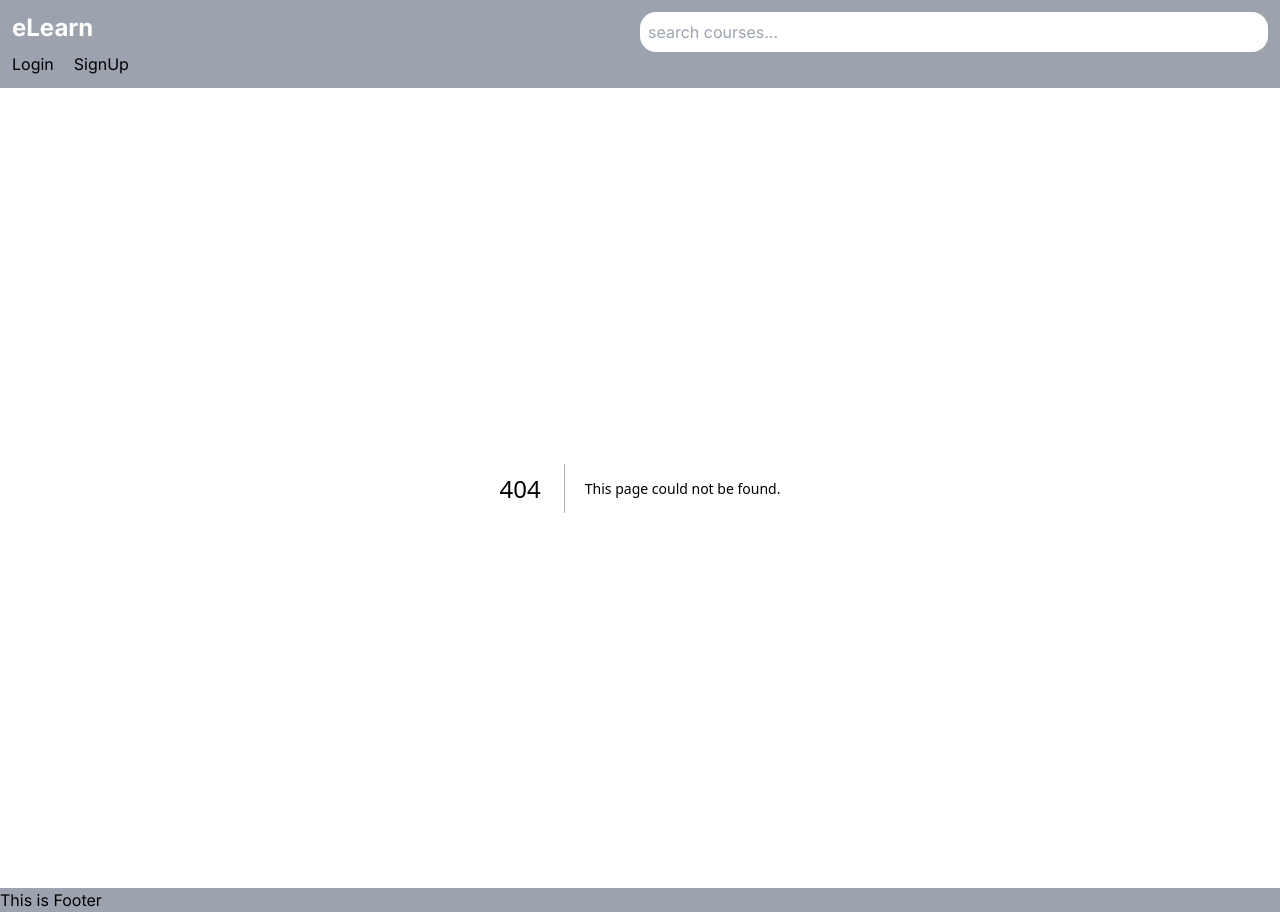
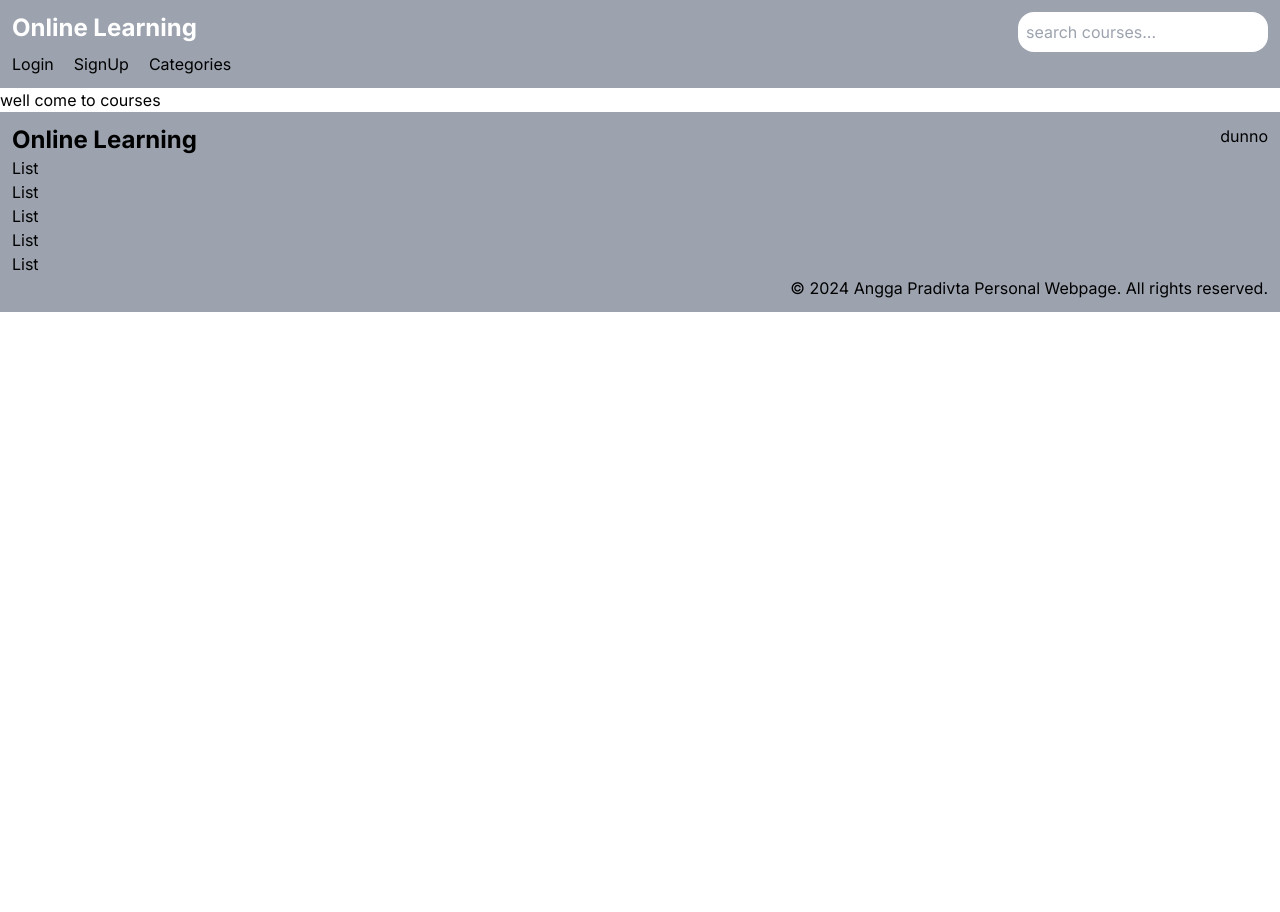
Before and after one commit to anggspradivts/Online-Learning-Platform, a Next.js app: page /courses in a window 1280 px wide. Before the commit this address had no page. After the commit the page ends 800 px from the top, so only its background shows below. Built offline with nearby package versions, Linux system fonts and the light colour scheme.

Commit message:
landing page

```diff
--- /dev/null
+++ b/app/courses/page.jsx
@@ -0,0 +1,11 @@
+import React from 'react'
+
+const page = () => {
+  return (
+    <div>
+      well come to courses
+    </div>
+  )
+}
+
+export default page
--- a/components/Carousel.tsx
+++ b/components/Carousel.tsx
@@ -1,3 +1,4 @@
+"use client"
 import React from "react";
 import Link from "next/link";
 
@@ -29,11 +30,15 @@ const Carousel = () => {
       <div className="text-center">
         <p>Start your journey by upgrading some skills</p>
       </div>
-      <div className="category-list flex justify-center gap-5 pt-10">
+      {/* <div className="category-list flex justify-center gap-5 pt-10">
         {filterCard}
-      </div>
+      </div> */}
       <div className="flex justify-center py-10">
-        <button className="p-2 border-2 border-white mt-40 rounded-sm hover:text-orange-400 hover:backdrop-blur-xl transition-all duration-300">Discover More</button>
+        <button className="h-16 w-40 border-2 border-white mt-40 rounded-sm hover:text-orange-400 hover:backdrop-blur-xl transition-all duration-300">
+          <Link href="/courses">
+            Discover More
+          </Link>
+        </button>
       </div>
     </div>
   );
--- a/components/CourseCate.jsx
+++ b/components/CourseCate.jsx
@@ -1,19 +1,23 @@
 import React from 'react'
 import { filterCourse } from "/data/course"
+import Link from 'next/link'
+import MyBtn from "./MyBtn"
 
 const CourseCate = () => {
   const data = filterCourse;
   const filterCard = data.map((data, index) => {
     return (
-      <div key={index} className="flex justify-center items-center h-[100px] lg:h-[200px] bg-orange-100 text-xl font-bold">
-        {data}
-      </div>
+      <Link key={index} href={`/courses/category/${data}`}>
+        <div className="flex justify-center items-center h-[100px] lg:h-[200px] bg-orange-100 text-xl font-bold hover:-translate-y-11 transition-all duration-300">
+          {data}
+        </div>
+      </Link>
     )
   })
   return (
     <div className='my-40'>
-      <div className='text-center py-4'>
-        <h1 className='font-bold text-3xl'>Top Category</h1>
+      <div className='text-center my-20'>
+        <h1 className='font-bold text-3xl'>Top Courses Category</h1>
       </div>
       <div className="grid md:grid-cols-3 lg:grid-cols-5 mx-20 gap-5">
         {filterCard}
@@ -22,7 +26,7 @@ const CourseCate = () => {
         <h1 className='text-5xl font-bold'>Start Your Learning Journey Now</h1>
       </div>
       <div className='flex justify-center items-center'>
-        <button className='p-5 bg-orange-400 border-2 border-black hover:bg-orange-200 w-36 font-bold'>Start</button>
+        <MyBtn name={"Start"}/>
       </div>
     </div>
   )
--- a/components/Footer.tsx
+++ b/components/Footer.tsx
@@ -2,8 +2,27 @@ import React from 'react'
 
 const Navbar = () => {
   return (
-    <div className="bg-gray-400">
-      This is Footer
+    <div className="bg-gray-400 p-3">
+      <div className="grid grid-cols-2">
+        <div className="footer-logo">
+          <h1 className="font-bold text-2xl">Online Learning</h1>
+        </div>
+        <div className="right-side flex justify-end">
+          dunno
+        </div>
+      </div>
+      <div className="footer-list">
+        <ul>
+          <li>List</li>
+          <li>List</li>
+          <li>List</li>
+          <li>List</li>
+          <li>List</li>
+        </ul>
+      </div>
+      <div className="footer-end flex justify-end">
+        <p>&copy; 2024 Angga Pradivta Personal Webpage. All rights reserved.</p>
+      </div>
     </div>
   )
 }
--- a/components/Intro.tsx
+++ b/components/Intro.tsx
@@ -1,5 +1,6 @@
 import React from "react";
 import Image from "next/image"
+import MyBtn from "./MyBtn"
 
 const Intro = () => {
   return (
@@ -34,7 +35,7 @@ const Intro = () => {
             </p>
           </div>
           <div>
-            <button className="p-3 bg-orange-400 text-white  border-2 border-black hover:backdrop-blur-2xl sm:my-10">See More</button>
+            <MyBtn name={"See More"}/>
           </div>
         </div>
       </div>
--- a/components/MentorSec.jsx
+++ b/components/MentorSec.jsx
@@ -1,5 +1,7 @@
 import React from "react";
 import Image from "next/image";
+import MyBtn from "./MyBtn"
+
 
 const MentorSec = () => {
   return (
@@ -24,9 +26,7 @@ const MentorSec = () => {
             </p>
           </div>
           <div className="">
-            <button className="p-3 bg-orange-400 text-white  border-2 border-black hover:backdrop-blur-2xl sm:my-10">
-              Start
-            </button>
+            <MyBtn name={"Start"}/>
           </div>
         </div>
         <div className="intro-image h-full md:h-1/2 lg:h-full w-full p-10">
--- /dev/null
+++ b/components/MyBtn.jsx
@@ -0,0 +1,11 @@
+import React from "react";
+
+const MyBtn = ({ name }) => {
+  return (
+    <button className="h-16 w-40 md:mt-10 bg-orange-400 border-2 border-black hover:bg-orange-200 transition-all duration-300 font-bold">
+      {name}
+    </button>
+  );
+};
+
+export default MyBtn;
--- a/components/Navbar.tsx
+++ b/components/Navbar.tsx
@@ -5,15 +5,16 @@ const Navbar = () => {
     <div className="bg-gray-400 p-3 ">
       <div className="nav-container grid grid-cols-2">
         <div className="logo text-2xl font-bold text-white">
-          <h1>eLearn</h1>
+          <h1>Online Learning</h1>
         </div>
         <div className="flex justify-end">
-          <input className="w-full rounded-2xl p-2" type="search" name="" id="" placeholder='search courses...' />
+          <input className="rounded-2xl p-2" type="search" name="" id="" placeholder='search courses...' />
         </div>
       </div>
       <div className="flex gap-5">
         <button>Login</button>
         <button>SignUp</button>
+        <div>Categories</div>
       </div>
     </div>
   )
--- a/components/StarterCourse.jsx
+++ b/components/StarterCourse.jsx
@@ -22,11 +22,11 @@ const StarterCourse = () => {
             <div>
               <h1 className="font-bold">{course.title}</h1>
             </div>
-            <div>
-              <p className="font-extralight hover:font-bold">{course.mentor}</p>
+            <div className="flex">
+              <p className="font-extralight hover:font-bold transition-all duration-300 text-sm">{course.mentor}</p>
             </div>
             <div>
-              <p className="font-extralight">{course.description}</p>
+              <p className="font-extralight text-xs">{course.description}</p>
             </div>
             <div>
               <p>{course.price}</p>
--- a/data/course.js
+++ b/data/course.js
@@ -42,7 +42,8 @@ const course = [
     title: "Learn React in 10 days",
     description: 'React is a JavaScript library for building user interfaces',
     price: "200k",
-    mentor: "Pak Angga"
+    mentor: "Pak Angga",
+    rating: 5,
   }
 ]
 
```
